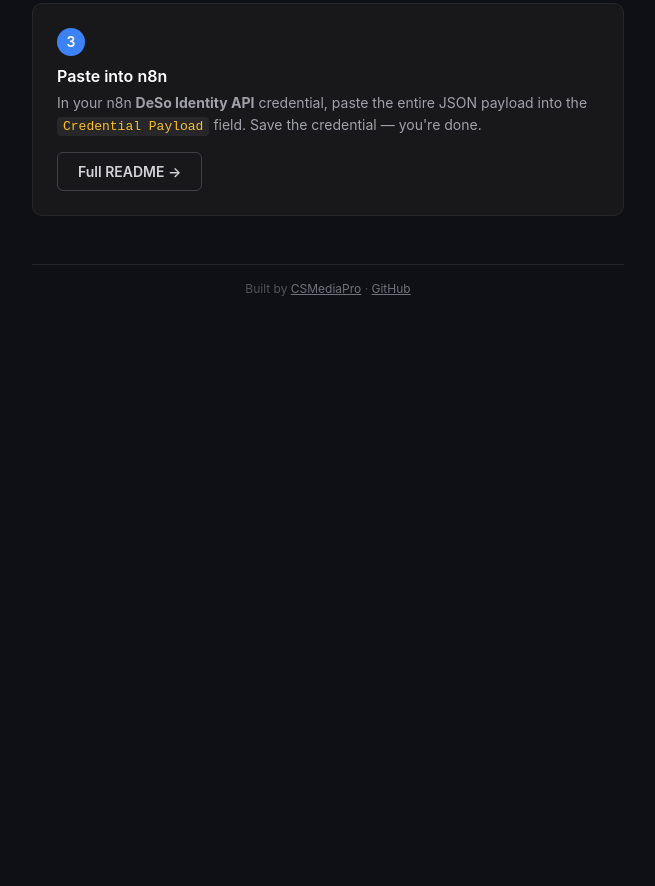
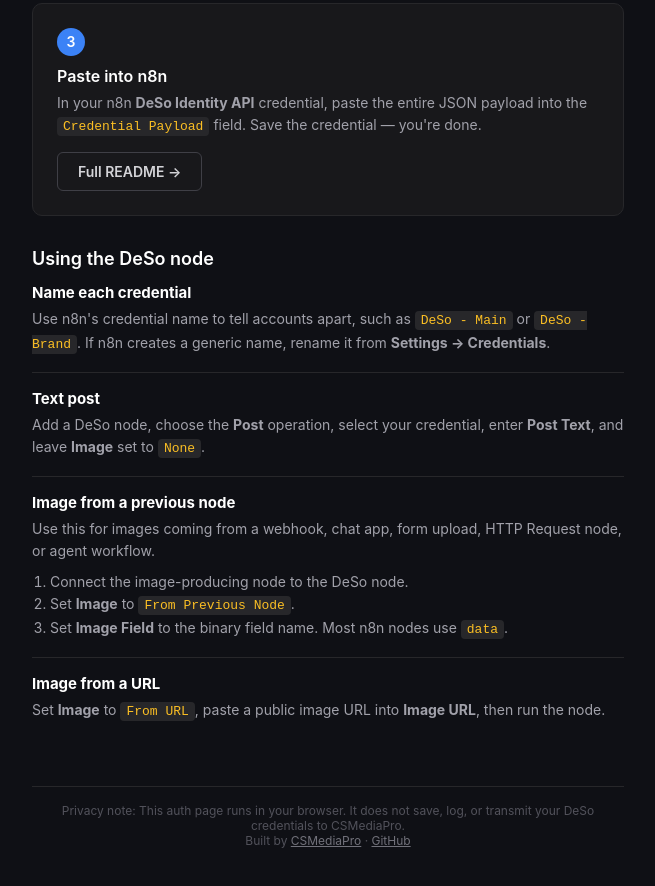
Before and after one commit to csmediapro/n8n-nodes-deso, a website: page docs/index.html in a window 1280 px wide. Shown: the part 576-1462 px from the top of the page, without its empty margins (312-967 px from the left). Before the commit the page ends 920 px from the top, so only its background shows below. Drawn offline with Linux system fonts and the light colour scheme.

Commit message:
Clean up ESLint noise and preserve documentation improvements

```diff
--- a/credentials/DesoIdentityApi.ts
+++ b/credentials/DesoIdentityApi.ts
@@ -21,7 +21,7 @@
       },
       default: '',
       description:
-        'Paste the full JSON credential payload from the DeSo Auth Page' +
+        'Paste the full JSON credential payload from the DeSo Auth Page.' +
         ' (<a href="https://csmediapro.github.io/n8n-nodes-deso/auth/" target="_blank">open auth page</a>)',
     },
     {
@@ -29,14 +29,14 @@
       name: 'nodeUri',
       type: 'string',
       default: 'https://node.deso.org',
-      description: 'DeSo blockchain node to connect to',
+      description: 'DeSo node used for profile lookup, image upload, and post publishing',
     },
     {
       displayName: 'Spending Limit (Nanos)',
       name: 'spendingLimitNanos',
       type: 'number',
       default: 10000000,
-      description: 'Maximum nanos authorized per transaction (10000000 = 0.01 DESO)',
+      description: 'Maximum DESO spend authorized for this credential, in nanos. 10000000 = 0.01 DESO.',
     },
   ];
 }
--- a/docs/index.html
+++ b/docs/index.html
@@ -116,6 +116,38 @@
       color: #a1a1aa;
       margin-left: 0;
     }
+    .section {
+      margin-top: 32px;
+    }
+    .section h2 {
+      font-size: 18px;
+      font-weight: 600;
+      color: #fff;
+      margin-bottom: 14px;
+    }
+    .guide {
+      border-top: 1px solid #27272a;
+      padding: 16px 0;
+    }
+    .guide:first-of-type {
+      border-top: 0;
+      padding-top: 0;
+    }
+    .guide h3 {
+      font-size: 15px;
+      color: #fff;
+      margin-bottom: 6px;
+    }
+    .guide p,
+    .guide li {
+      font-size: 14px;
+      color: #a1a1aa;
+      line-height: 1.6;
+    }
+    .guide ol,
+    .guide ul {
+      margin: 8px 0 0 18px;
+    }
     footer {
       margin-top: 48px;
       padding-top: 16px;
@@ -162,7 +194,37 @@
       </div>
     </div>
 
+    <section class="section">
+      <h2>Using the DeSo node</h2>
+
+      <div class="guide">
+        <h3>Name each credential</h3>
+        <p>Use n8n's credential name to tell accounts apart, such as <code>DeSo - Main</code> or <code>DeSo - Brand</code>. If n8n creates a generic name, rename it from <strong>Settings → Credentials</strong>.</p>
+      </div>
+
+      <div class="guide">
+        <h3>Text post</h3>
+        <p>Add a DeSo node, choose the <strong>Post</strong> operation, select your credential, enter <strong>Post Text</strong>, and leave <strong>Image</strong> set to <code>None</code>.</p>
+      </div>
+
+      <div class="guide">
+        <h3>Image from a previous node</h3>
+        <p>Use this for images coming from a webhook, chat app, form upload, HTTP Request node, or agent workflow.</p>
+        <ol>
+          <li>Connect the image-producing node to the DeSo node.</li>
+          <li>Set <strong>Image</strong> to <code>From Previous Node</code>.</li>
+          <li>Set <strong>Image Field</strong> to the binary field name. Most n8n nodes use <code>data</code>.</li>
+        </ol>
+      </div>
+
+      <div class="guide">
+        <h3>Image from a URL</h3>
+        <p>Set <strong>Image</strong> to <code>From URL</code>, paste a public image URL into <strong>Image URL</strong>, then run the node.</p>
+      </div>
+    </section>
+
     <footer>
+      <p>Privacy note: This auth page runs in your browser. It does not save, log, or transmit your DeSo credentials to CSMediaPro.</p>
       Built by <a href="https://csmediapro.com">CSMediaPro</a> ·
       <a href="https://github.com/csmediapro/n8n-nodes-deso">GitHub</a>
     </footer>
```
Also changed, not shown: auth/index.html (+12 -2 lines), docs/auth/index.html (+12 -2 lines), nodes/Deso/Deso.node.ts (+11 -11 lines), README.md, 1 other file.
